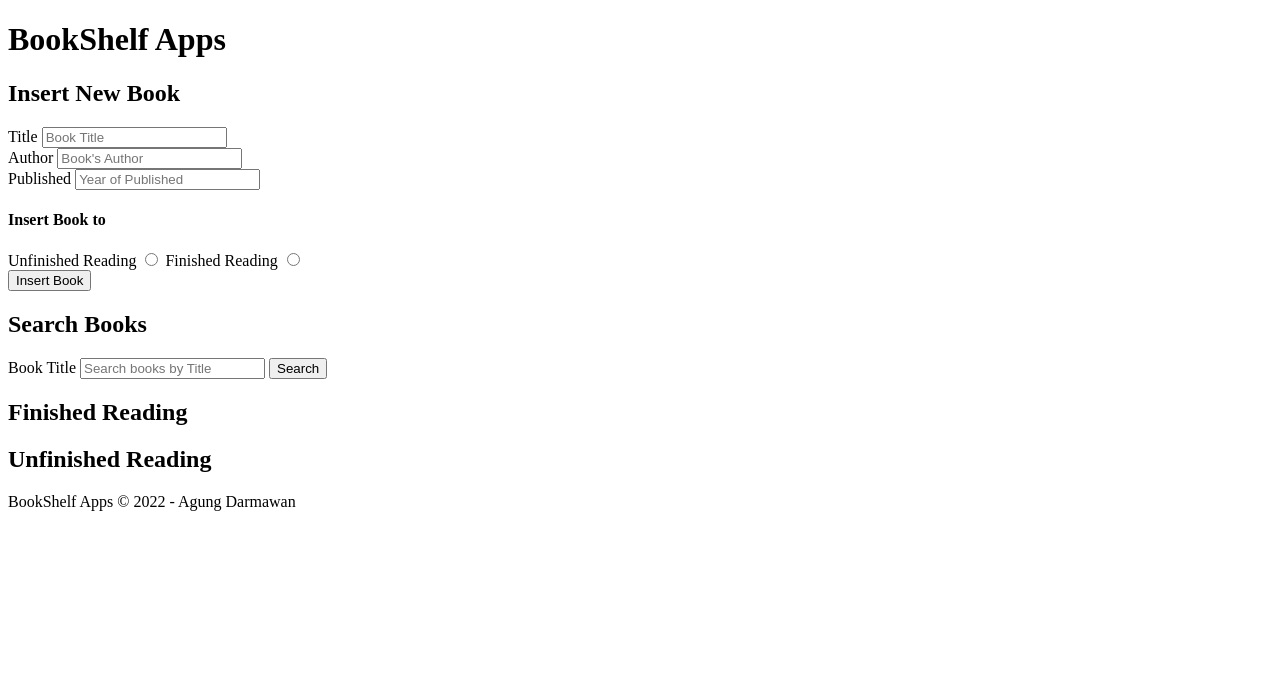
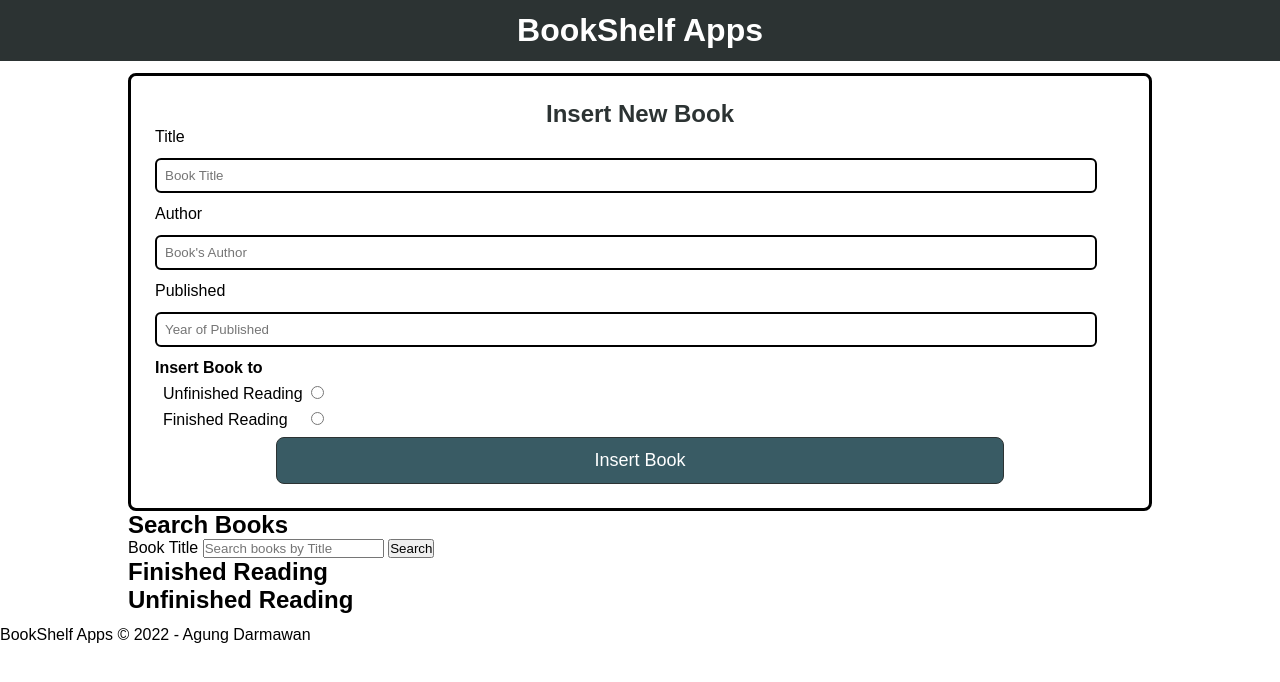
Before and after one commit to scorxi/bookshelfapps_1, a plain HTML site: page index.html in a window 1280 px wide. Drawn offline with Linux system fonts and the light colour scheme; files whose address does not match are found by name; a web font is replaced by a local one.

Commit message:
80 percent styling

```diff
--- a/index.html
+++ b/index.html
@@ -6,6 +6,7 @@
     <meta http-equiv="X-UA-Compatible" content="IE=edge">
     <meta name="viewport" content="width=device-width, initial-scale=1.0">
     <title>BookShelf Apps</title>
+    <link rel="stylesheet" href="style/style.css">
 </head>
 
 <body>
@@ -33,12 +34,18 @@
                 </div>
                 <div class="form-element insertOption">
                     <h4>Insert Book to</h4>
-                    <label for="radioIncomplete">Unfinished Reading</label>
-                    <input type="radio" id="radioIncomplete" name="radioReadOption">
-                    <label for="radioCompleted">Finished Reading</label>
-                    <input type="radio" id="radioCompleted" name="radioReadOption">
+                    <table border="0" cellspacing="8">
+                        <tr>
+                            <td><label for="radioIncomplete">Unfinished Reading</label></td>
+                            <td><input type="radio" id="radioIncomplete" name="radioReadOption"></td>
+                        </tr>
+                        <tr>
+                            <td><label for="radioCompleted">Finished Reading</label></td>
+                            <td><input type="radio" id="radioCompleted" name="radioReadOption"></td>
+                        </tr>
+                    </table>
                 </div>
-                <div class="form-element">
+                <div class="form-element" id="formSubmit">
                     <button id="submitBtn">Insert Book</button>
                 </div>
             </form>
--- a/style/style.css
+++ b/style/style.css
@@ -1,4 +1,76 @@
+/* Google Font */
+@import url('https://fonts.googleapis.com/css2?family=Uchen&display=swap');
+
 * {
     padding: 0;
     margin: 0;
 }
+
+input[type=text],
+input[type=number]::-webkit-input-placeholder,
+html,
+body,
+button {
+    font-family: 'Uchen', sans-serif;
+}
+
+:root {
+    --var-primary-color: #2C3333;
+    --var-secondary-color: #395B64;
+}
+
+header {
+    display: flex;
+    align-items: center;
+    justify-content: center;
+    padding: 12px;
+    background-color: var(--var-primary-color);
+    color: white;
+}
+
+main {
+    max-width: 1024px;
+    width: 85%;
+    margin: auto;
+    padding: 12px;
+}
+
+.input-form {
+    display: flex;
+    flex-direction: column;
+    padding: 24px;
+    border: 3px solid black;
+    border-radius: 8px;
+}
+
+.input-form h2 {
+    color: var(--var-primary-color);
+    text-align: center;
+}
+
+.input-form>form>.form-element>input[type=text],
+input[type=number] {
+    width: 95%;
+    padding: 8px;
+    margin: 12px 0px;
+    border: 2px solid black;
+    border-radius: 6px;
+}
+
+.input-form>form>#formSubmit {
+    display: flex;
+    flex-direction: row;
+    align-items: center;
+    justify-content: center;
+}
+
+#formSubmit>button {
+    cursor: pointer;
+    font-size: large;
+    width: 75%;
+    padding: 12px;
+    background-color: var(--var-secondary-color);
+    color: white;
+    border: 1px solid var(--var-primary-color);
+    border-radius: 8px;
+}
```
